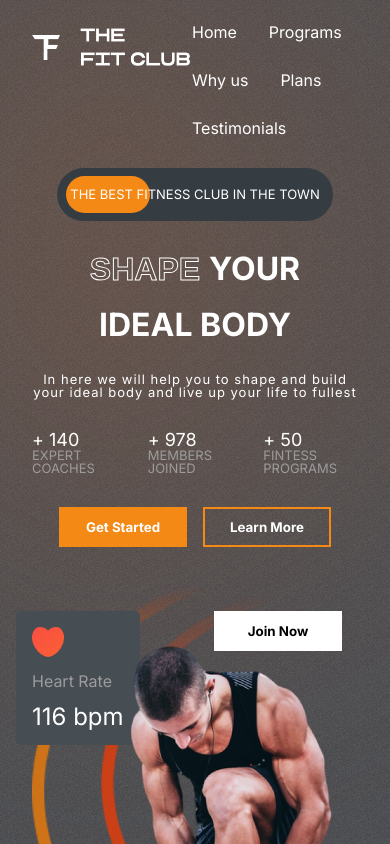
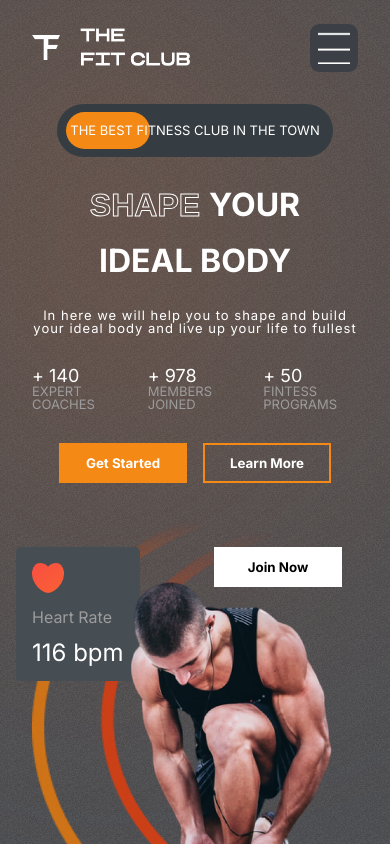
Before and after one commit to ViGoS12/The-Fit-Club, a React (Create React App) app: page / in a window 390 px wide. Shown: the top 844 px of the page. Built offline with nearby package versions, Linux system fonts and the light colour scheme.

Commit message:
Added autoscroll and Hamburger menu

```diff
--- a/package.json
+++ b/package.json
@@ -13,7 +13,9 @@
     "node-sass": "^7.0.1",
     "react": "^18.2.0",
     "react-dom": "^18.2.0",
+    "react-router-dom": "^6.3.0",
     "react-scripts": "5.0.1",
+    "react-scroll": "^1.8.7",
     "web-vitals": "^2.1.4"
   },
   "scripts": {
--- a/src/components/header/Header.jsx
+++ b/src/components/header/Header.jsx
@@ -1,19 +1,76 @@
-import React from 'react'
+import React, { useState } from 'react'
 import styles from './Header.module.scss'
-import logo from '../../assets/logo.png'
+import Logo from '../../assets/logo.png'
+import Bars from '../../assets/bars.png'
+import { Link } from 'react-scroll'
 
 const Header = () => {
+  const mobile = window.innerWidth <= 768 ? true : false
+  const [isVisible, setIsVisible] = useState(false)
+
   return (
     <div className={styles.header}>
-      <img className={styles.header__logo} src={logo} alt='' />
-
-      <ul className={styles.header__list}>
-        <li className={styles.header__item}>Home</li>
-        <li className={styles.header__item}>Programs</li>
-        <li className={styles.header__item}>Why us</li>
-        <li className={styles.header__item}>Plans</li>
-        <li className={styles.header__item}>Testimonials</li>
-      </ul>
+      <img className={styles.header__logo} src={Logo} alt='' />
+      {isVisible === false && mobile === true ? (
+        <div
+          className={styles.header__burger_btn}
+          onClick={() => setIsVisible(true)}>
+          <img className={styles.header__bars} src={Bars} alt='' />
+        </div>
+      ) : (
+        <ul className={styles.header__list}>
+          <li>
+            <Link
+              to='home'
+              spy={true}
+              smooth={true}
+              className={styles.header__item}
+              onClick={() => setIsVisible(false)}>
+              Home
+            </Link>
+          </li>
+          <li>
+            <Link
+              to='programs'
+              spy={true}
+              smooth={true}
+              className={styles.header__item}
+              onClick={() => setIsVisible(false)}>
+              Programs
+            </Link>
+          </li>
+          <li>
+            <Link
+              to='reasons'
+              spy={true}
+              smooth={true}
+              className={styles.header__item}
+              onClick={() => setIsVisible(false)}>
+              Why us
+            </Link>
+          </li>
+          <li>
+            <Link
+              to='plans'
+              spy={true}
+              smooth={true}
+              className={styles.header__item}
+              onClick={() => setIsVisible(false)}>
+              Plans
+            </Link>
+          </li>
+          <li>
+            <Link
+              to='testimonials'
+              spy={true}
+              smooth={true}
+              className={styles.header__item}
+              onClick={() => setIsVisible(false)}>
+              Testimonials
+            </Link>
+          </li>
+        </ul>
+      )}
     </div>
   )
 }
--- a/src/components/header/Header.module.scss
+++ b/src/components/header/Header.module.scss
@@ -10,12 +10,36 @@
     cursor: pointer;
   }
 
+  &__bars {
+    width: 2rem;
+    height: 2rem;
+  }
+
+  &__burger_btn {
+    background-color: $appColor;
+    padding: 0.5rem;
+    border-radius: 20%;
+    position: fixed;
+    right: 2rem;
+    z-index: 99;
+    cursor: pointer;
+  }
+
   &__list {
     display: flex;
     gap: 2rem;
     color: white;
     align-content: center;
     flex-wrap: wrap;
+
+    @media (max-width: 768px) {
+      flex-direction: column;
+      background-color: $appColor;
+      padding: 2rem;
+      position: fixed;
+      right: 2rem;
+      z-index: 99;
+    }
   }
 
   &__item {
--- a/src/components/hero/Hero.jsx
+++ b/src/components/hero/Hero.jsx
@@ -14,7 +14,7 @@ const Hero = () => {
   const transition = { type: 'spring', duration: 3 }
   const mobile = window.innerWidth <= 768 ? true : false
   return (
-    <div className={styles.hero}>
+    <div className={styles.hero} id='home'>
       <div className={classNames(styles.hero__blur, 'blur')} />
       <div className={styles.hero__leftside}>
         <Header />
--- a/src/components/plans/Plans.jsx
+++ b/src/components/plans/Plans.jsx
@@ -16,7 +16,7 @@ const Plans = () => {
         <span>Your journey</span>
         <span className='stroke-text'>now withus</span>
       </div>
-      <div className={styles.plans}>
+      <div className={styles.plans} id='plans'>
         {plansData.map((plan, idx) => (
           <div className={styles.plan} key={idx}>
             <div
```
Also changed, not shown: 1 other file (tests, documents, lock files or other folders).
